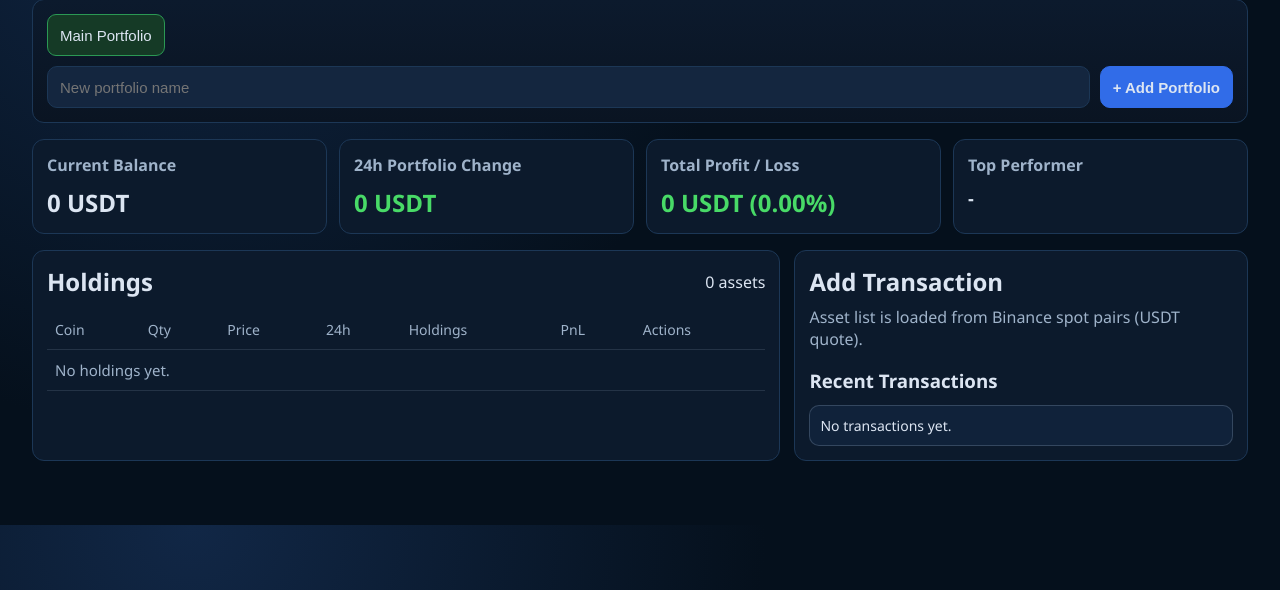
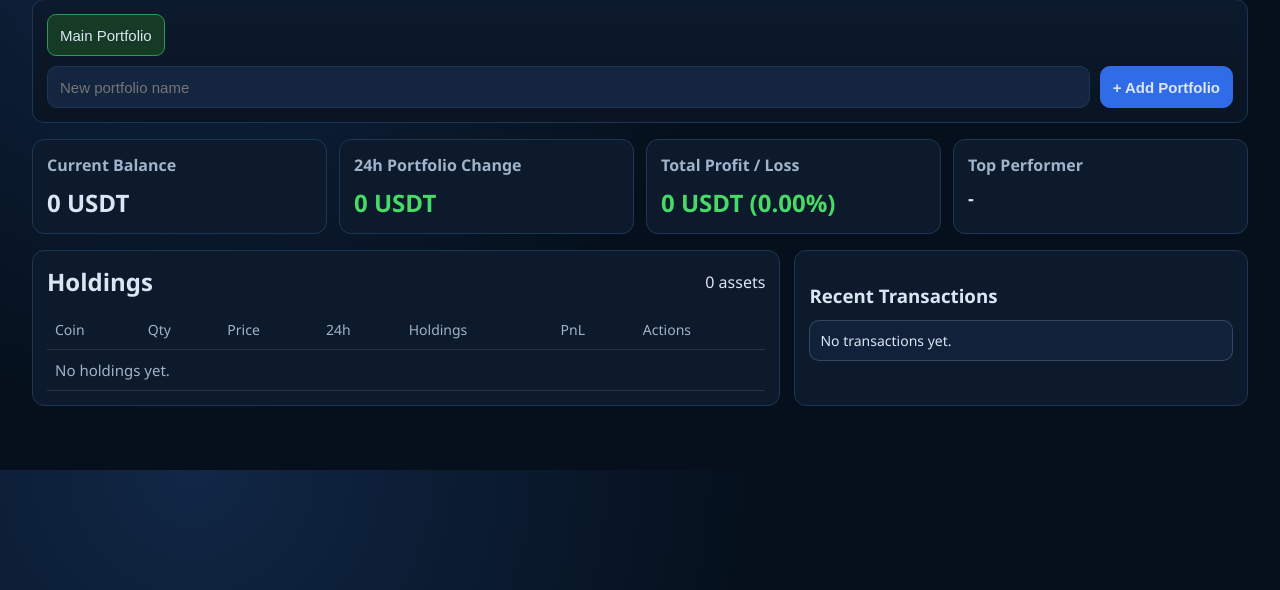
Before and after one commit to anhnbh/cryptocurrency, a FastAPI app: page / in a window 1280 px wide. Shown: the part 140-730 px from the top of the page. Run offline with FastAPI, Linux system fonts and the light colour scheme; data comes from the database, SQL or seed files in the repository; data that the repository does not hold is empty.

Commit message:
update_code_260505

```diff
--- a/app/templates/index.html
+++ b/app/templates/index.html
@@ -74,11 +74,6 @@
           </section>
 
           <aside class="panel side">
-            <div class="panel-head">
-              <h2>Add Transaction</h2>
-            </div>
-            <p class="muted">Asset list is loaded from Binance spot pairs (USDT quote).</p>
-
             <div class="recent-wrap">
               <h3>Recent Transactions</h3>
               <ul id="recentTx" class="recent-list"></ul>
```
